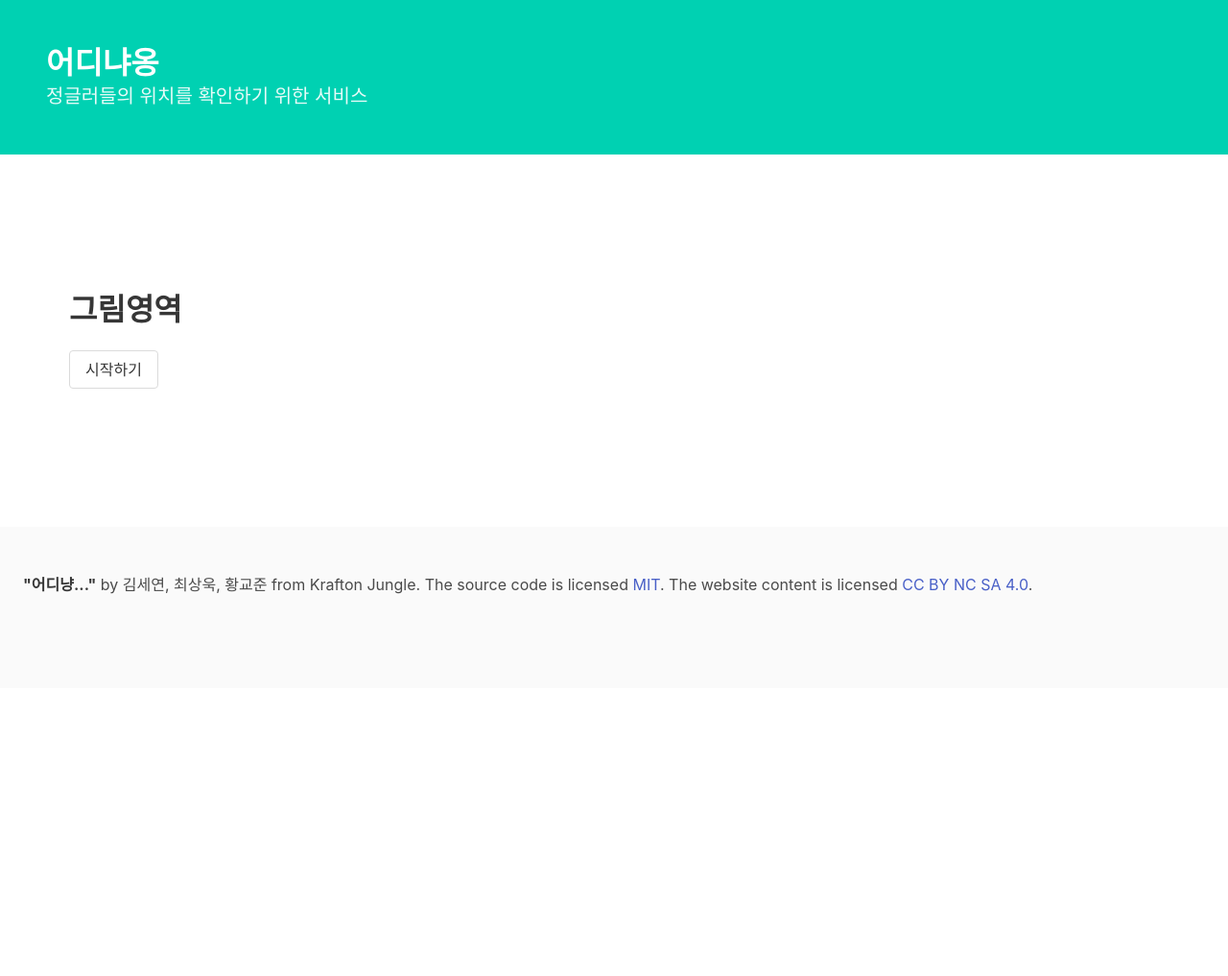
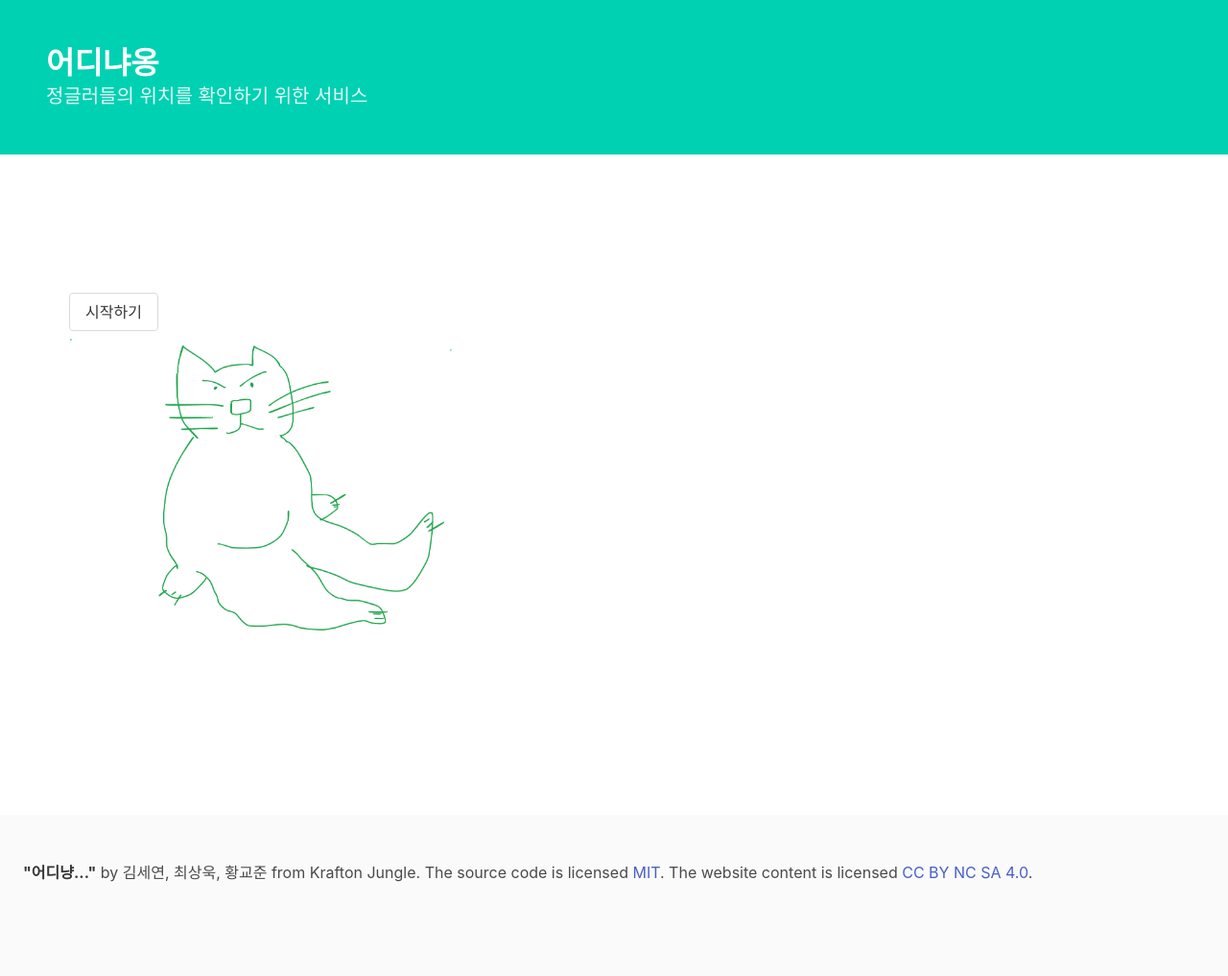
Before and after one commit to jungle-poly/jungle-poly, a Flask app: page / in a window 1280 px wide. Shown: the whole page at 96% size. Before the commit the page ends 619 px from the top, so only its background shows below. Run offline with Flask 3, Linux system fonts and the light colour scheme.

Commit message:
index 페이지 UI 수정

```diff
--- a/conf.py
+++ b/conf.py
@@ -1,4 +1,5 @@
 url = "127.0.0.1"
-dbUrl = "mongodb://test:test@"+url
+# dbUrl = "mongodb://test:test@"+url
+dbUrl = url
 dbPort = 27017
 serverPort = 5000
--- a/templates/index.html
+++ b/templates/index.html
@@ -19,8 +19,11 @@
         </div>
     </section>
     <section class="section is-medium">
-        <h1 class="title">그림영역</h1>
-        <a class="button" href="/login/form">시작하기</a>
+        <div
+            style="background-image: url('/static/뚱냥이.png');height: 400px; width: 400px; background-size: contain;background-repeat: no-repeat; background-position: center;">
+            <a class="button" href="/login/form">시작하기</a>
+        </div>
+
 
     </section>
     <footer class="footer">
```
Also changed, not shown: static/뚱냥이.png (added).
